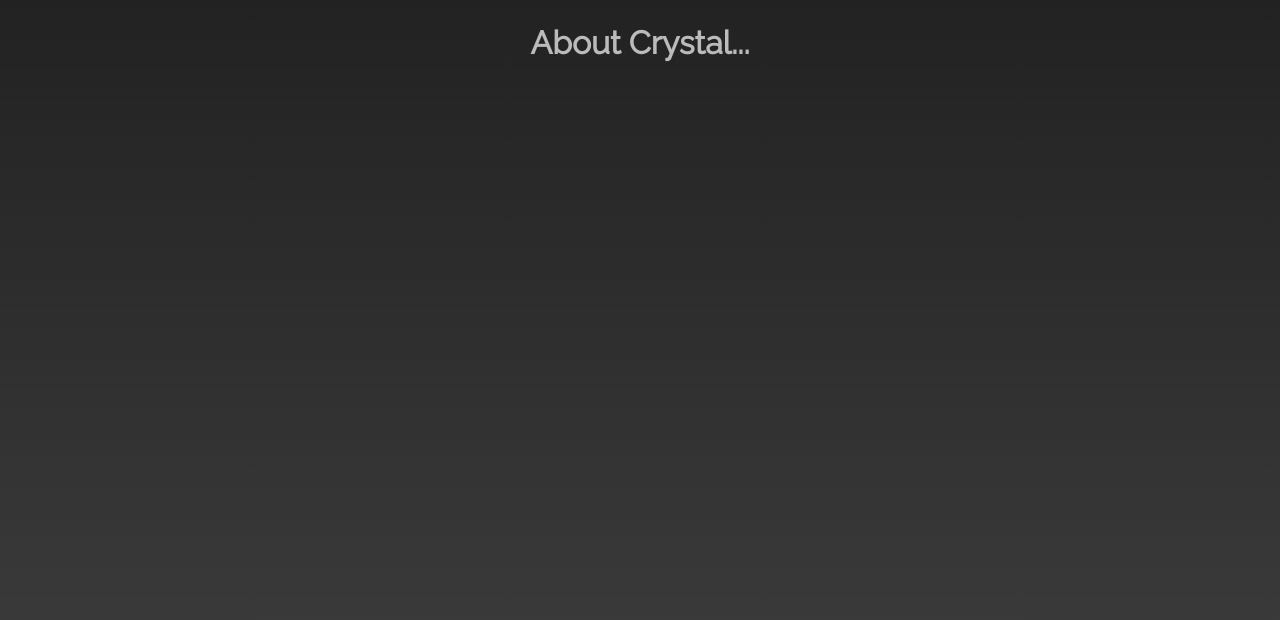
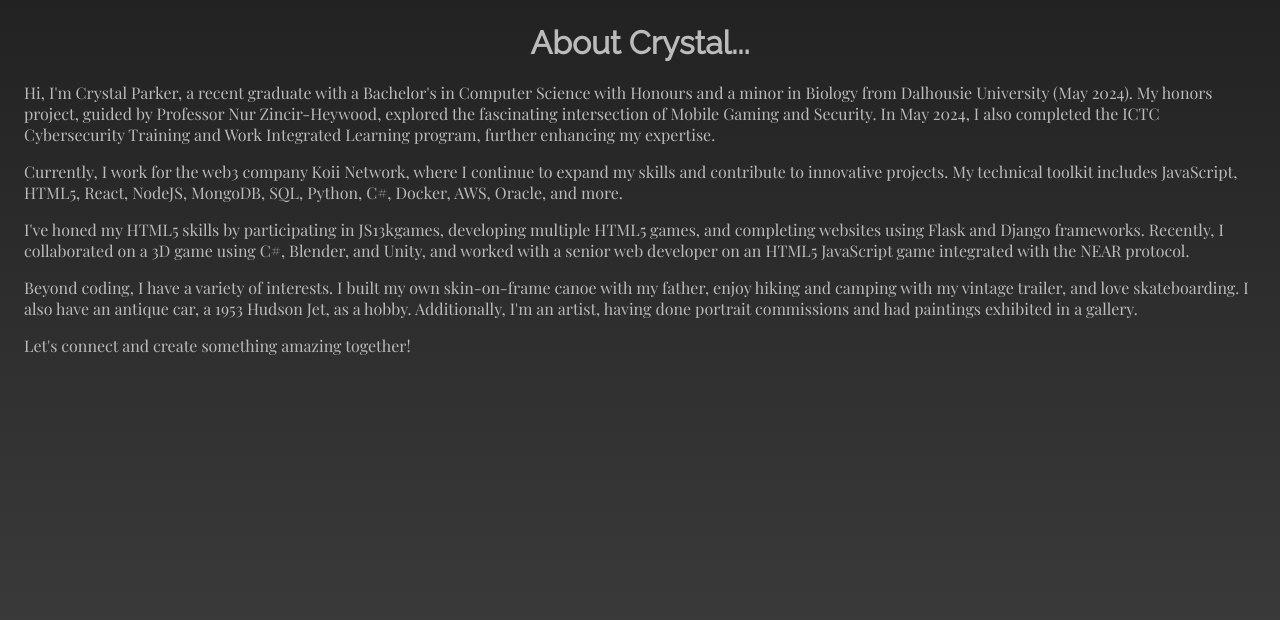
Before and after one commit to Vertfromage/Vertfromage.github.io, a Jekyll site: the page about/index.html, which Jekyll copies as it is, in a window 1280 px wide. Shown: the top 620 px of the page. Built offline with Jekyll 4.4.1, drawn with Linux system fonts in a browser that asks for light colours.

Commit message:
Update index.html

```diff
--- a/about/index.html
+++ b/about/index.html
@@ -8,5 +8,15 @@
     </head>
   <body>
     <h1>About Crystal...</h1>
+
+    <p>Hi, I'm Crystal Parker, a recent graduate with a Bachelor's in Computer Science with Honours and a minor in Biology from Dalhousie University (May 2024). My honors project, guided by Professor Nur Zincir-Heywood, explored the fascinating intersection of Mobile Gaming and Security. In May 2024, I also completed the ICTC Cybersecurity Training and Work Integrated Learning program, further enhancing my expertise.</p>
+
+<p>Currently, I work for the web3 company Koii Network, where I continue to expand my skills and contribute to innovative projects. My technical toolkit includes JavaScript, HTML5, React, NodeJS, MongoDB, SQL, Python,  C#, Docker, AWS, Oracle, and more. </p>
+
+<p>I've honed my HTML5 skills by participating in JS13kgames, developing multiple HTML5 games, and completing websites using Flask and Django frameworks. Recently, I collaborated on a 3D game using C#, Blender, and Unity, and worked with a senior web developer on an HTML5 JavaScript game integrated with the NEAR protocol.</p>
+
+<p>Beyond coding, I have a variety of interests. I built my own skin-on-frame canoe with my father, enjoy hiking and camping with my vintage trailer, and love skateboarding. I also have an antique car, a 1953 Hudson Jet, as a hobby. Additionally, I'm an artist, having done portrait commissions and had paintings exhibited in a gallery.</p>
+
+<p>Let's connect and create something amazing together!</p>
   </body>
 </html>
```
